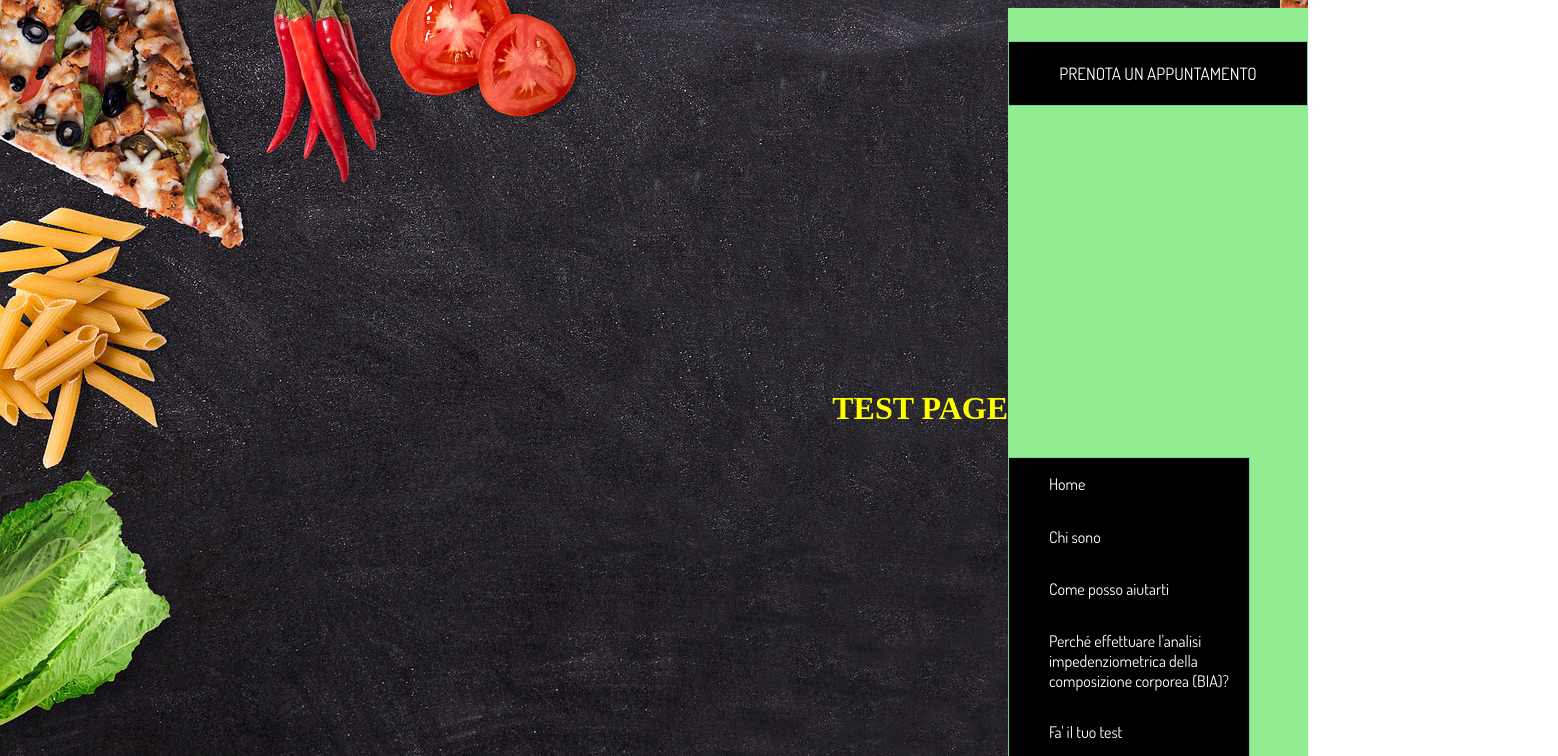
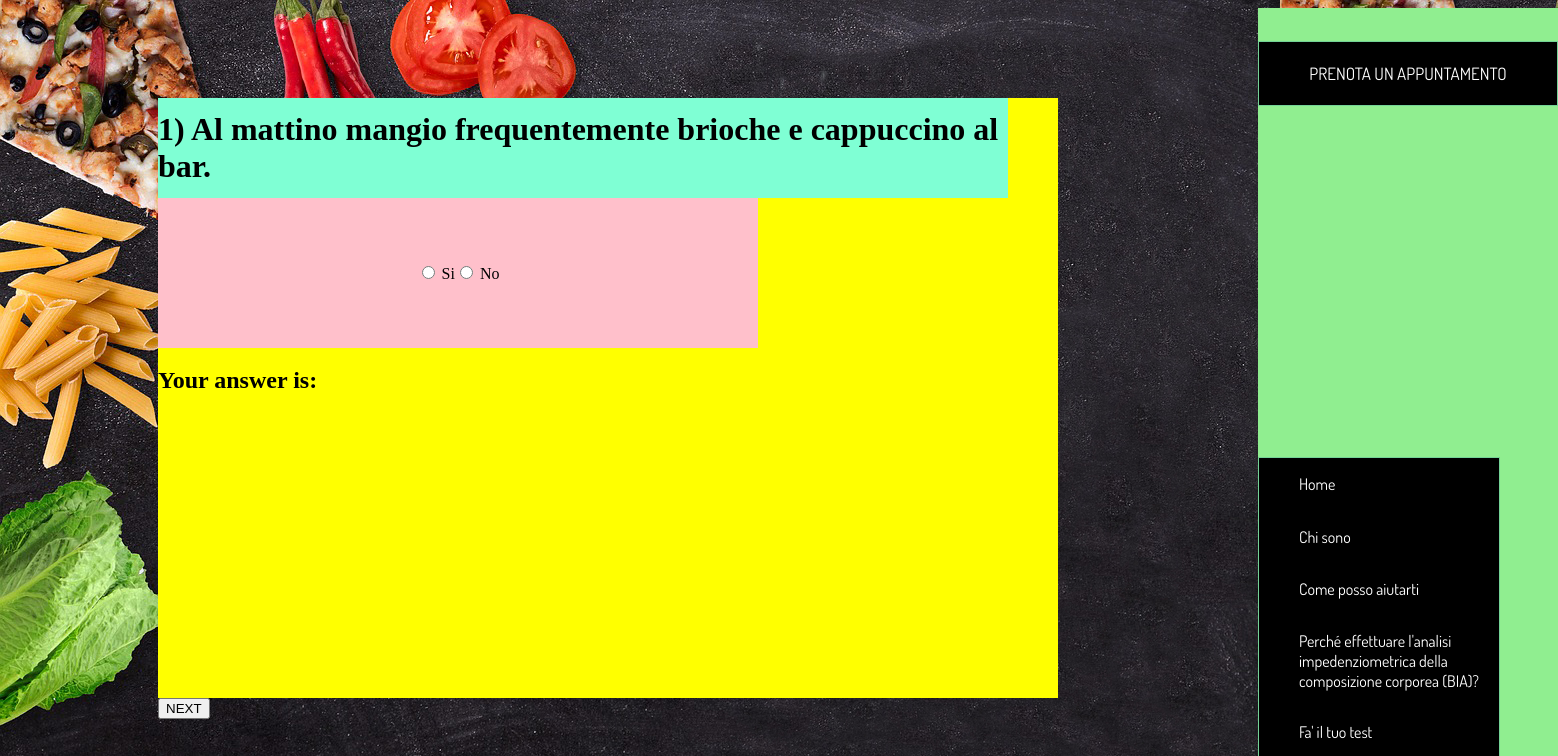
Before and after one commit to roberta-fiume/npmVueElisabetteNutritionistWensite, a Vue app: page /test in a window 1280 px wide. Shown: the top 756 px of the page, 1558 px wide, since content can reach past the window. Built offline with nearby package versions, Linux system fonts and the light colour scheme.

Commit message:
Adds basic structure, css and interface to Test page. Fixes style of menu on the left

```diff
--- a/src/App.vue
+++ b/src/App.vue
@@ -61,6 +61,8 @@
     background-color: lightgreen;
     height: 800px;
     width: 300px;
+    margin-left: 200px;
+    margin-right: -250px;
   }
 
 
--- a/src/Test.vue
+++ b/src/Test.vue
@@ -1,10 +1,41 @@
 <template>
     <div>
-        <h1 id="test-page">
-            TEST PAGE
-        </h1>
+       <div class="question-and-amswers-container">
+           <div class="question-box">
+                <h1> 1) Al mattino mangio frequentemente brioche e cappuccino al bar. </h1>
+            </div>
+            <div class="div-select-answer">
+                    <div class="yes-box">
+                        <input type="radio" class="yes" value="Si" v-model="answers">
+                        <label for="yes"> Si </label>
+                        <br>
+                    </div>
+                    <div class="no-box">
+                        <input type="radio" class="no" value="No" v-model="answers">
+                        <label for="no"> No </label>
+                        <br>
+                    </div>
+            </div>
+            <div class="final-answer">
+                <h2>Your answer is: {{answers}}</h2>
+            </div>
+       </div>
+        <button>NEXT</button>
+       </div>
+
+       </div>
     </div>
 </template>
+
+ <script>
+ export default {
+     data() {
+         return {
+             answers: ""
+        }
+    }
+ }
+ </script>
 
 <style>
 
@@ -13,8 +44,35 @@
         background-repeat: no-repeat;
         background-attachment: fixed;
     }
+    .question-and-amswers-container{
+        display: flex;
+        flex-direction: column;
+        width: 900px;
+        height: 600px;
+        background-color: yellow;
+        flex-direction: column
+    }
+    .question-box {
+        display: flex;
+        align-items: center;
+        justify-content: center;
+        background-color: aquamarine;
+        width: 850px;
+        height: 100px;
+    }
 
-    #test-page {
-        color: yellow;
+    .div-select-answer {
+        display: flex;
+        flex-direction: row;
+        justify-content: center;
+        align-items: center;
+        width: 600px;
+        height: 150px;
+        background-color: pink;
     }
+
+    .yes {
+        color:blue
+    }
+
 </style>
```
